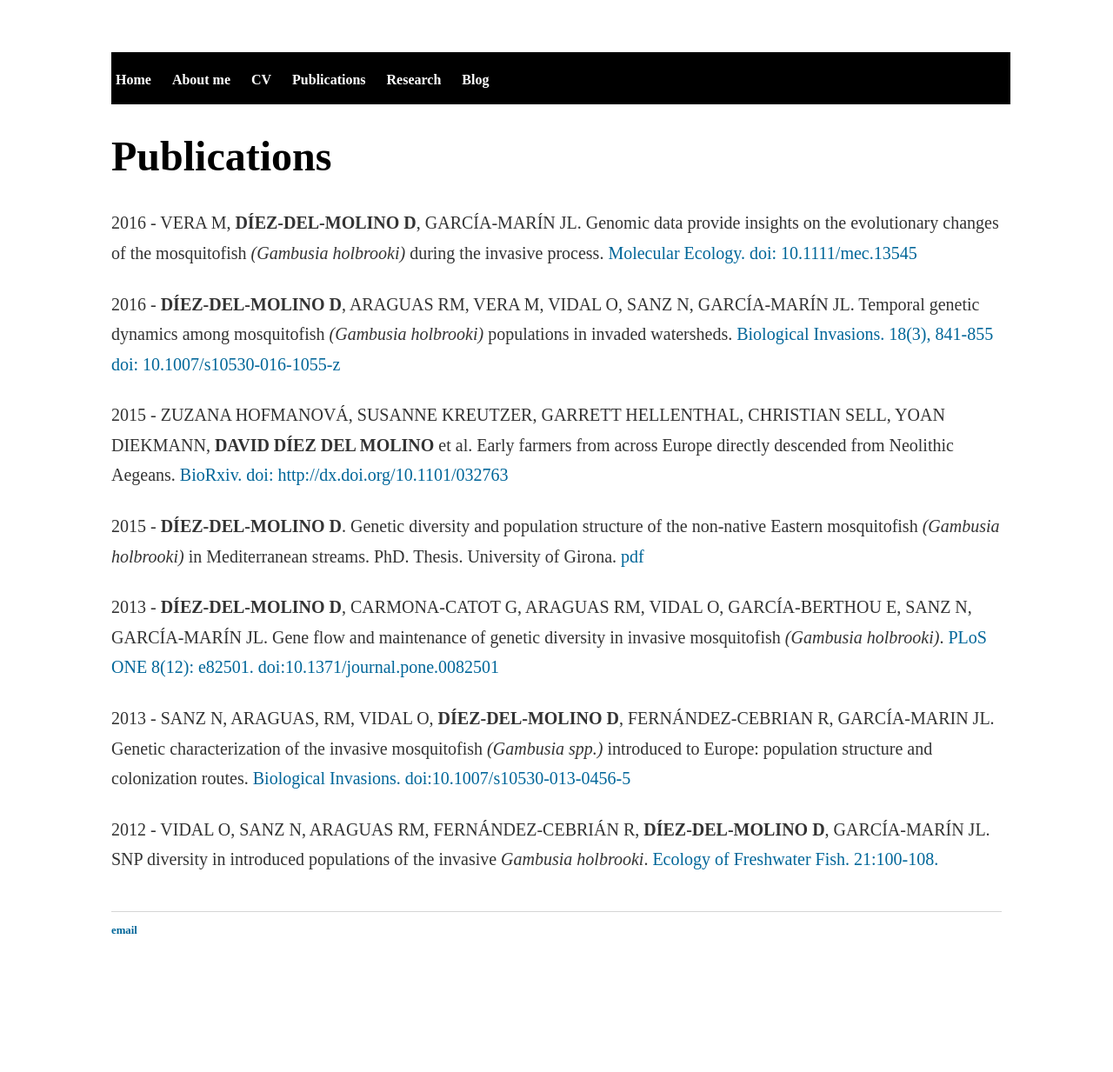
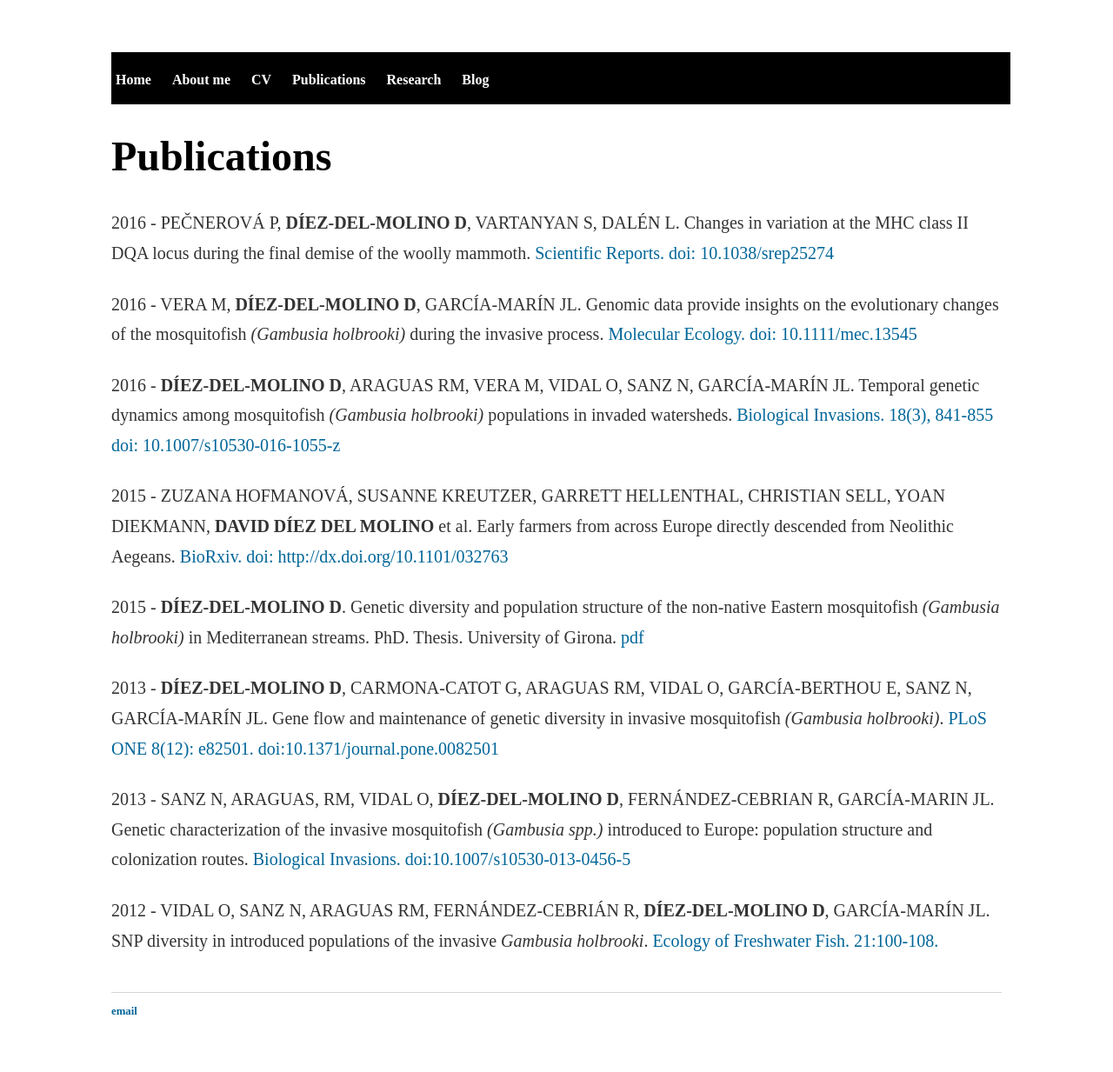
Before and after one commit to DiezMolino/diezmolino.github.io, a Jekyll site: the page publications/index.html, which Jekyll copies as it is, in a window 1280 px wide. Shown: the whole page at 87% size. Built offline with Jekyll 4.4.1, drawn with Linux system fonts in a browser that asks for light colours; before the commit the page ends 1140 px from its top, so only the background shows below that.

Commit message:
Update index.html

```diff
--- a/publications/index.html
+++ b/publications/index.html
@@ -31,6 +31,8 @@
     		<div class="blurb">
         		<h1>Publications</h1>
 
+<p><small>2016 - PEČNEROVÁ P, <b>DÍEZ-DEL-MOLINO D</b>, VARTANYAN S, DALÉN L. Changes in variation at the MHC class II DQA locus during the final demise of the woolly mammoth. <a class='one' href="http://www.nature.com/articles/srep25274" target="_blank"> Scientific Reports. doi: 10.1038/srep25274 </a></small></p>
+
 <p><small>2016 - VERA M, <b>DÍEZ-DEL-MOLINO D</b>, GARCÍA-MARÍN JL. Genomic data provide insights on the evolutionary changes of the mosquitofish <i>(Gambusia holbrooki)</i> during the invasive process. <a class='one' href="http://onlinelibrary.wiley.com/doi/10.1111/mec.13545/abstract" target="_blank"> Molecular Ecology. doi: 10.1111/mec.13545 </a></small></p>
 
 <p><small>2016 - <b>DÍEZ-DEL-MOLINO D</b>, ARAGUAS RM, VERA M, VIDAL O, SANZ N, GARCÍA-MARÍN JL. Temporal genetic dynamics among mosquitofish <i>(Gambusia holbrooki)</i> populations in invaded watersheds. <a class='one' href="http://link.springer.com/article/10.1007%2Fs10530-016-1055-z" target="_blank"> Biological Invasions. 18(3), 841-855 doi: 10.1007/s10530-016-1055-z </a></small></p>
```
